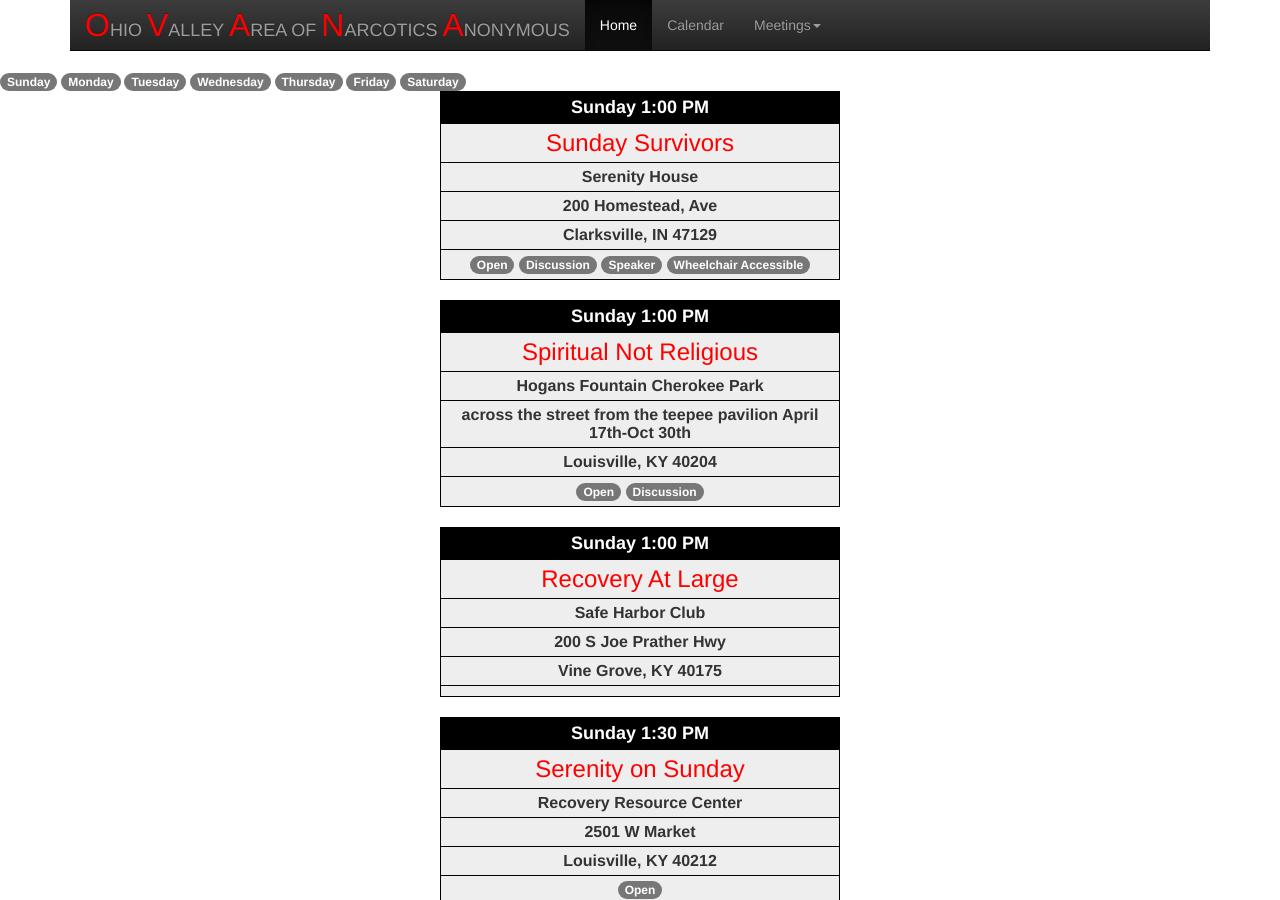
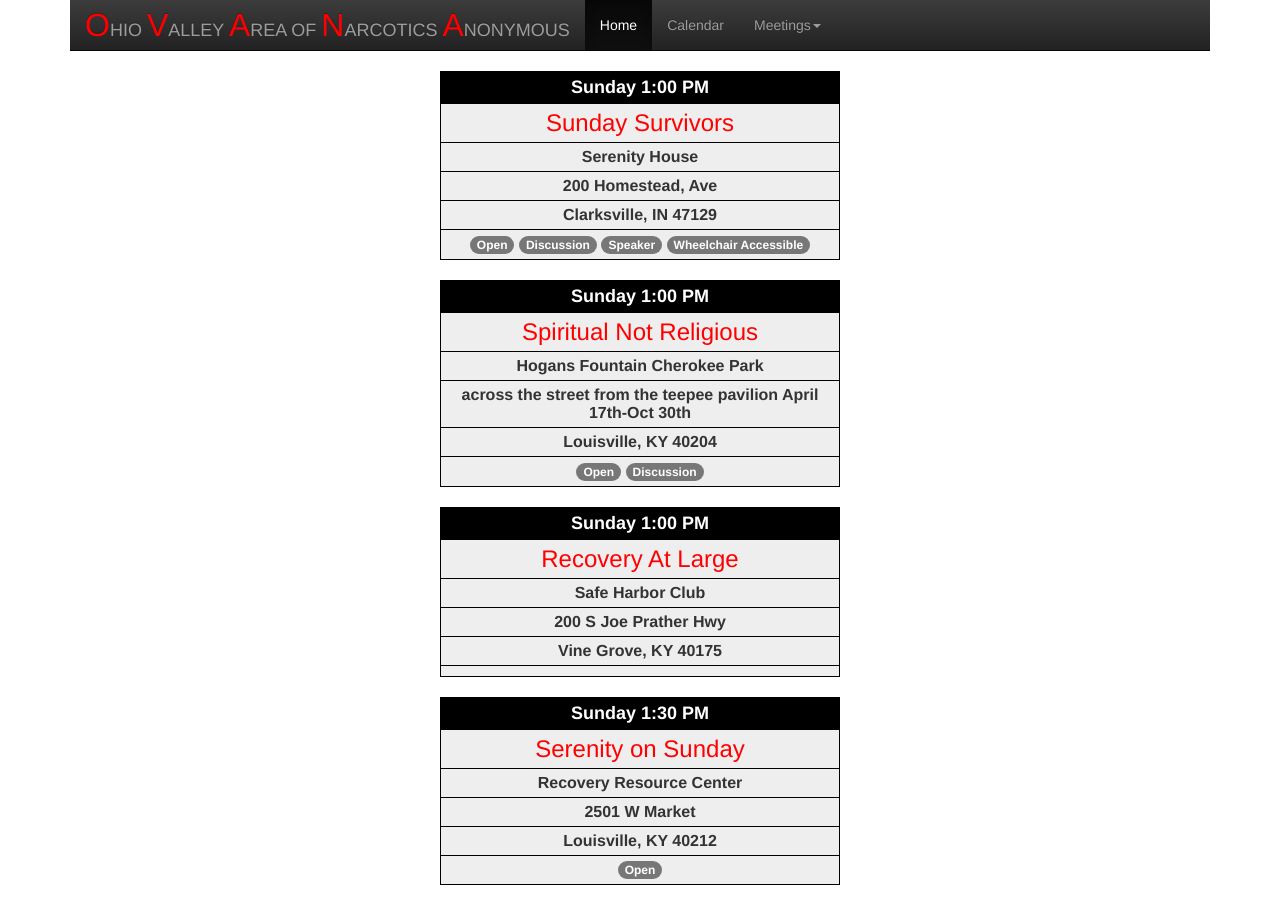
Before and after one commit to ohiovalleyna/ovana-jekyll, a Jekyll site: the page built from meetings.html, in a window 1280 px wide and 900 px high. Built offline with Jekyll 4.4.1, drawn with Linux system fonts in a browser that asks for light colours; nearby versions of some CDN libraries.

Commit message:
Update meetings.html

```diff
--- a/meetings.html
+++ b/meetings.html
@@ -23,15 +23,6 @@ layout: navbar-page
         }
     });
 </script>
-<div style="margin:0 auto">
-    <span class="badge badge-secondary">Sunday</span>
-    <span class="badge badge-secondary">Monday</span>
-    <span class="badge badge-secondary">Tuesday</span>
-    <span class="badge badge-secondary">Wednesday</span>
-    <span class="badge badge-secondary">Thursday</span>
-    <span class="badge badge-secondary">Friday</span>
-    <span class="badge badge-secondary">Saturday</span>
-</div>
 
 {% for meeting in site.data.meetings %}
 <table class='meetingTable smallerTable {{ meeting.dayOfWeek }}' align='center'>
@@ -66,18 +57,11 @@ layout: navbar-page
         <td>
             {% for tag in meeting.tags %}
             {% if tag.visible %}
-            <span class="badge bad-primary">{{tag.tag }}</span>
+            <span class="badge bad-primary">{{ tag.tag }}</span>
             {% else %}
-            <div style="display:none;">{{tag.tag}}</div>
+            <div style="display:none;">{{ tag.tag }}</div>
             {% endif %}
             {% endfor %}
-            <!-- <strong>
-            {% assign visibleTags = meeting.tags | where: "visible", true %}
-            {{visibleTags | join }}
-            {% for tag in visibleTags %}
-            {{ tag.tag }}
-            {% endfor %}
-            </strong> -->
         </td>
     </tr>
 </table>
```
